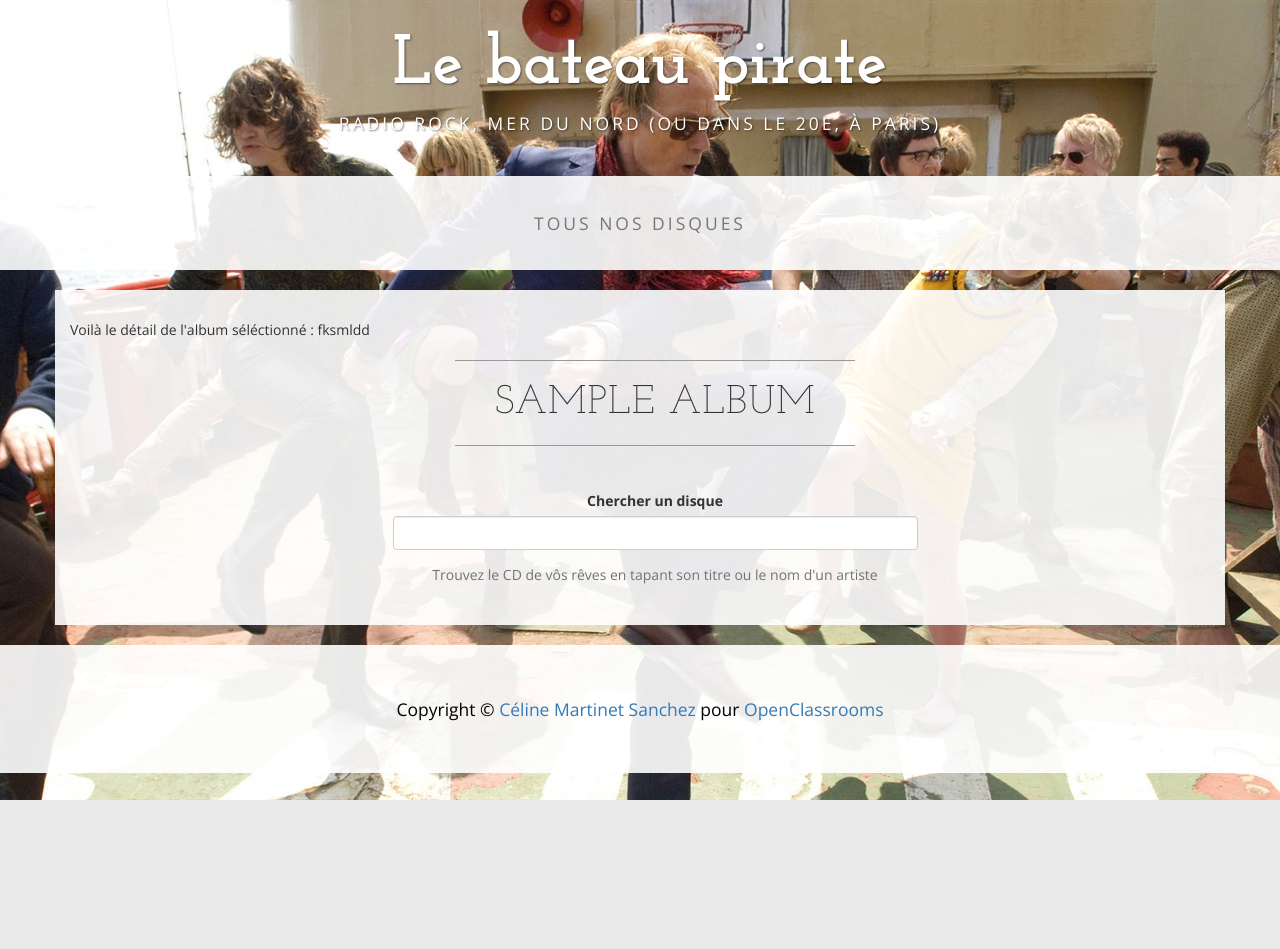
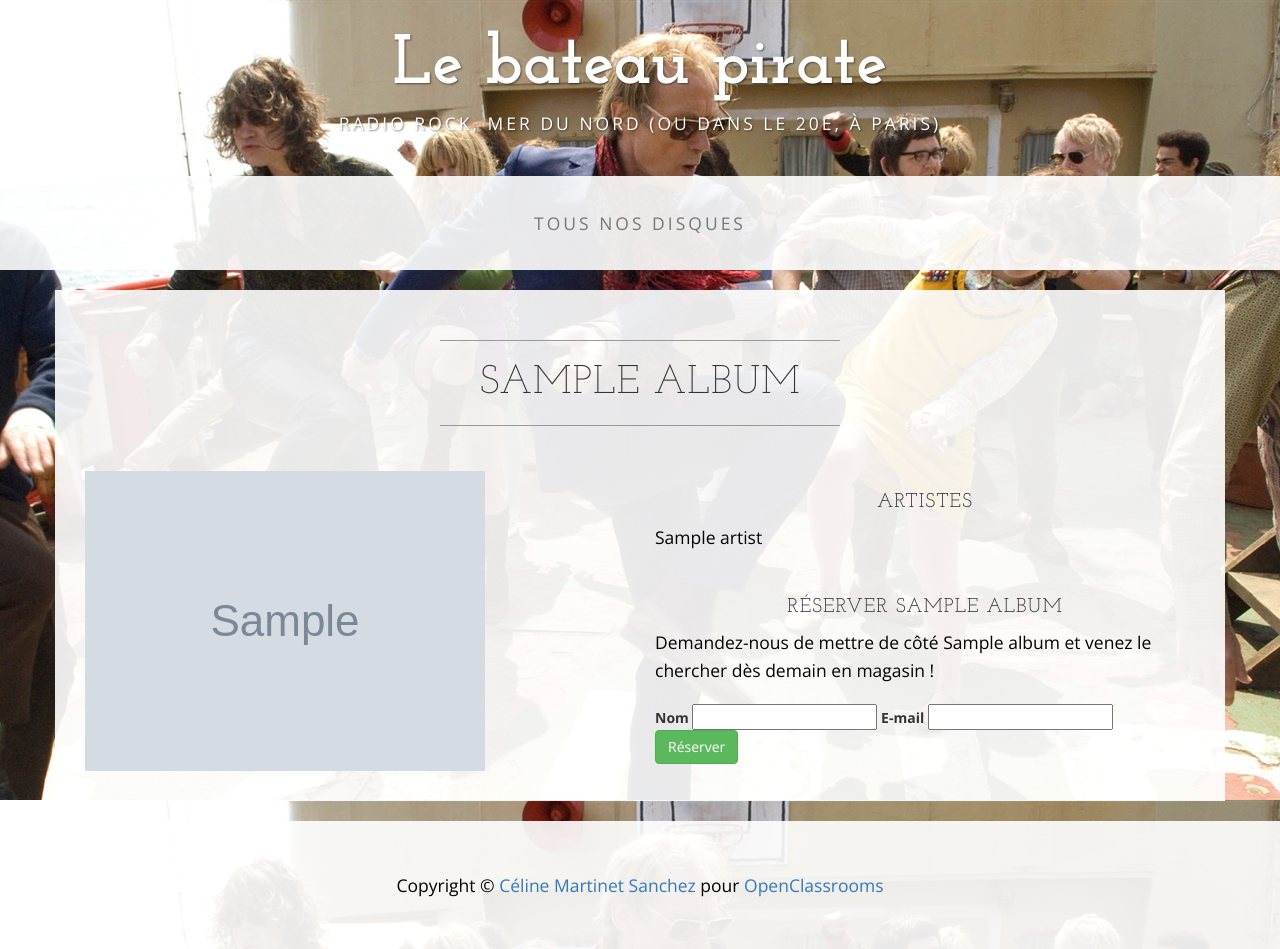
Before and after one commit to richad-m/django_disc_project, a Django app: page /store/1/ in a window 1280 px wide. Before the commit the page ends 800 px from the top, so only its background shows below. Run offline with Django 3.2, Linux system fonts and the light colour scheme; tables that the repository leaves empty hold one stand-in row (values such as "Sample post"); grey boxes marked "Sample" are stand-in pictures; some libraries are stand-ins or nearby versions.

Commit message:
added reservation form and thanks page

```diff
--- a/store/templates/store/detail.html
+++ b/store/templates/store/detail.html
@@ -1,3 +1,39 @@
-{% extends 'store/base.html' %} {% block content %} Voilà le détail de l'album
-séléctionné : fksmldd{% include 'store/list.html' with list_title=album_title %}
+{% extends 'store/base.html' %} {% block content %}
+<hr />
+<h1 class="intro-text text-center">{{ album_title }}</h1>
+<hr class="detail-separator" />
+<div class="col-md-6">
+  <img src="{{ thumbnail }}" alt="{{ album_title }}" class="img-responsive" />
+</div>
+<div class="col-md-6">
+  <div style="margin-bottom: 45px">
+    <h2 class="text-center artist_name">Artistes</h2>
+    <p>{{ artists_name }}</p>
+  </div>
+
+  <h2 class="text-center artist_name">Réserver {{ album_title }}</h2>
+  <p style="margin-bottom: 20px">
+    Demandez-nous de mettre de côté {{ album_title }} et venez le chercher dès
+    demain en magasin !
+  </p>
+  <form
+    class="form-inline"
+    action="{% url 'store:detail' album_id=albumid %}"
+    method="post"
+  >
+    {% csrf_token %}
+    <div class="form-group">
+      <label for="name" class="control-label">Nom</label>
+      <input type="text" name="name" value="" id="name" />
+    </div>
+    <div class="form-group">
+      <label for="email" class="control-label">E-mail</label>
+      <input type="text" name="email" value="" id="email" />
+    </div>
+    <!-- <input type="hidden" class="hidden" value="" name="album_id"> -->
+
+    <button type="submit" class="btn btn-success">Réserver</button>
+  </form>
+</div>
+
 {% endblock %}
--- a/store/views.py
+++ b/store/views.py
@@ -1,6 +1,6 @@
 from django.shortcuts import render, get_object_or_404
 from django.core.paginator import Paginator, PageNotAnInteger, EmptyPage
-from .models import Album
+from .models import Album, Contact, Booking
 # Create your views here.
 
 
@@ -31,10 +31,34 @@ def listing(request):
 
 def detail(request, album_id):
     album = get_object_or_404(Album, pk=album_id)
+    artists_name = album.artists.all()[0].name
+    if request.method == 'POST':
+        email = request.POST.get('email')
+        name = request.POST.get("name")
+
+        contact = Contact.objects.filter(email=email)
+        if not contact.exists():
+            # If the contact does not exist, create one
+            contact = Contact.objects.create(email=email, name=name)
+        # If the album does not exsits, render 404
+        album = get_object_or_404(Album, id=album_id)
+        # Create Booking with contact and album
+        booking = Booking.objects.create(contact=contact, album=album)
+        # Set availabiliy of album to false and save in DB
+        album.available = False
+        album.save()
+        context = {
+            'name': name,
+            'email': email,
+            'album': album,
+            'artist': artists_name,
+        }
+        return render(request, 'store/thanks.html', context)
     context = {
         'album_title': album.title,
-        'album_id': album.id,
-        'thumbnail': album.picture
+        'albumid': album.id,
+        'thumbnail': album.picture,
+        'artists_name': artists_name
     }
     return render(request, 'store/detail.html', context)
 
```
Also changed, not shown: store/templates/store/thanks.html (added, +20 -0 lines).
